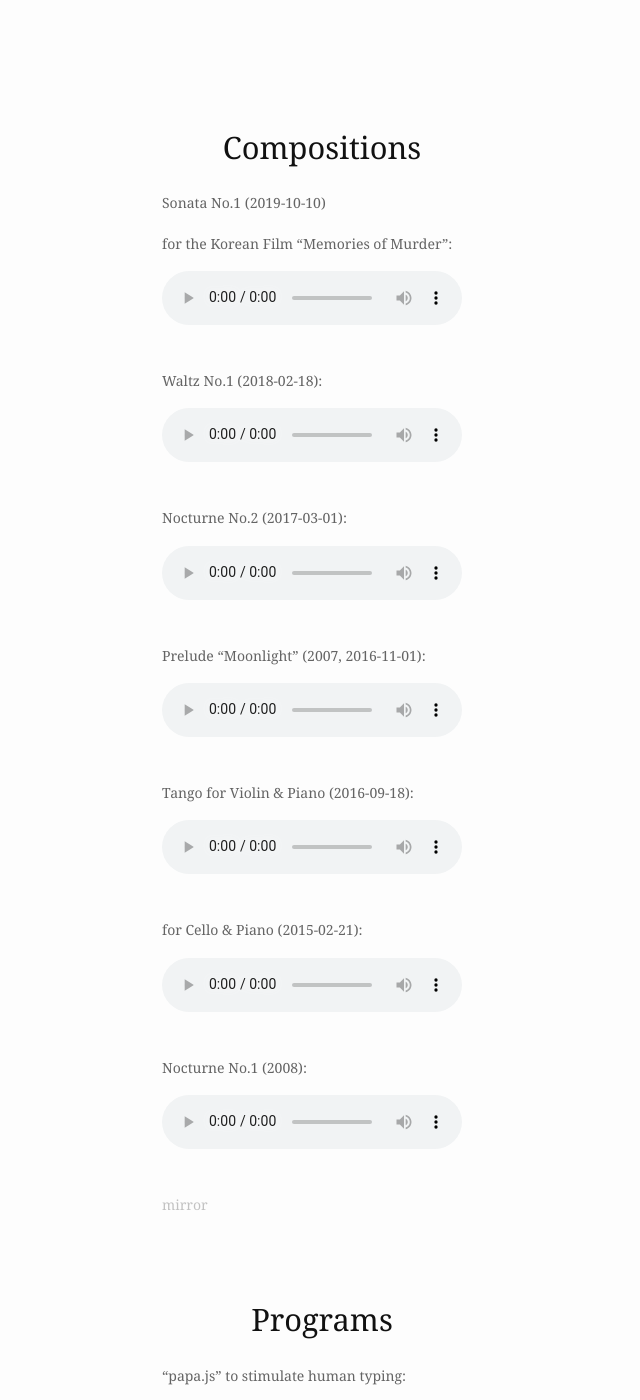
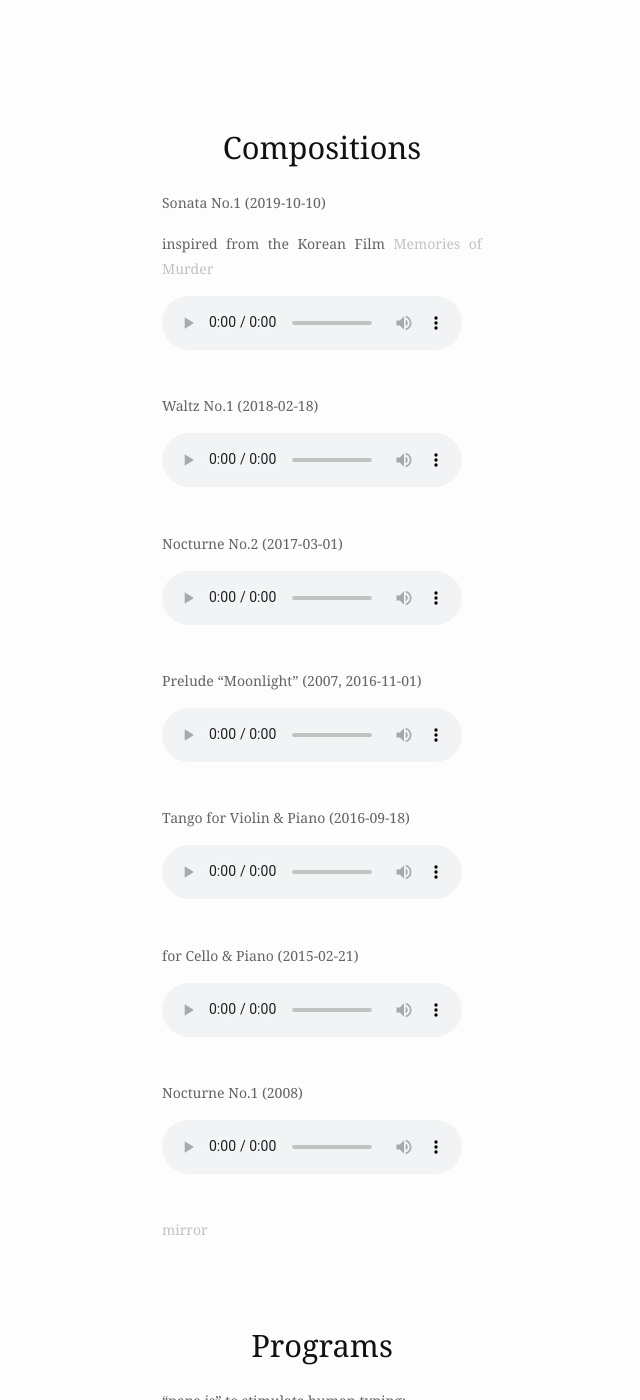
Before and after one commit to flujoo/flujoo.github.io, a Jekyll site: the page built from works.md, in a window 1280 px wide and 1400 px high. Shown: the whole window, without its empty margins (318-958 px from the left). Built offline with Jekyll 4.4.1, drawn with Linux system fonts in a browser that asks for light colours.

Commit message:
Update works.md

```diff
--- a/works.md
+++ b/works.md
@@ -8,43 +8,43 @@ permalink: /works/
 
 Sonata No.1 (2019-10-10)
 
-for the Korean Film "Memories of Murder":
+inspired from the Korean Film [Memories of Murder](https://www.imdb.com/title/tt0353969/)
 
 <audio controls>
   <source src="{{ site.url }}/assets/20191005_1010_murder.mp3" type="audio/mpeg">
 </audio>
 
-Waltz No.1 (2018-02-18):
+Waltz No.1 (2018-02-18)
 
 <audio controls>
   <source src="{{ site.url }}/assets/waltz_1.mp3" type="audio/mpeg">
 </audio>
 
-Nocturne No.2 (2017-03-01):
+Nocturne No.2 (2017-03-01)
 
 <audio controls>
   <source src="{{ site.url }}/assets/20170301.mp3" type="audio/mpeg">
 </audio>
 
-Prelude "Moonlight" (2007, 2016-11-01):
+Prelude "Moonlight" (2007, 2016-11-01)
 
 <audio controls>
   <source src="{{ site.url }}/assets/moonlight.mp3" type="audio/mpeg">
 </audio>
 
-Tango for Violin & Piano (2016-09-18):
+Tango for Violin & Piano (2016-09-18)
 
 <audio controls>
   <source src="{{ site.url }}/assets/20160918.mp3" type="audio/mpeg">
 </audio>
 
-for Cello & Piano (2015-02-21):
+for Cello & Piano (2015-02-21)
 
 <audio controls>
   <source src="{{ site.url }}/assets/20150221.mp3" type="audio/mpeg">
 </audio>
 
-Nocturne No.1 (2008):
+Nocturne No.1 (2008)
 
 <audio controls>
   <source src="{{ site.url }}/assets/nocturne.mp3" type="audio/mpeg">
```
